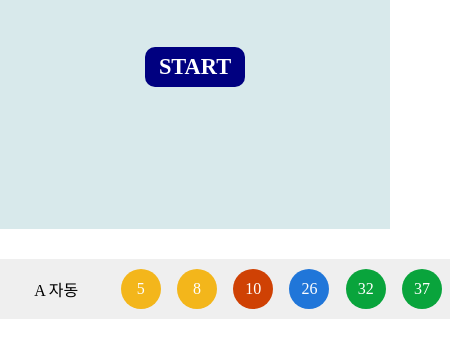
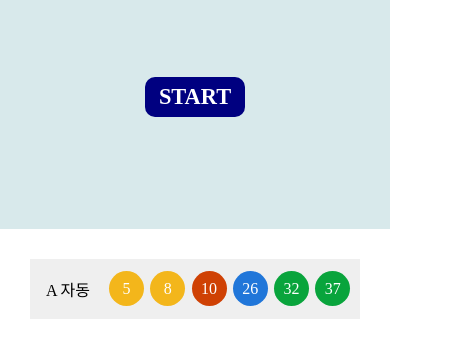
Before and after one commit to eehgee/fun_lotto, a plain HTML site: page index.html in a window 390 px wide. Both pictures are taken after a click on the button "START". Shown: the part 109-466 px from the top of the page, 450 px wide, since content can reach past the window. Drawn offline with Linux system fonts and the light colour scheme; a web font is replaced by a local one.

Commit message:
0603 modify

```diff
--- a/style.css
+++ b/style.css
@@ -94,17 +94,21 @@
 }
 
 @media screen and (max-width: 725px) {
+  .container header button {
+    margin-top: 80px;
+  }
   .contents {
-    width: 450px;
+    width: 330px;
     height: 60px;
   }
 
   .contents .list-name {
     font-size: 1rem;
+    width: 23%;
   }
 
   .contents .list-item .item {
-    width: 40px;
-    height: 40px;
+    width: 35px;
+    height: 35px;
   }
 }
```
